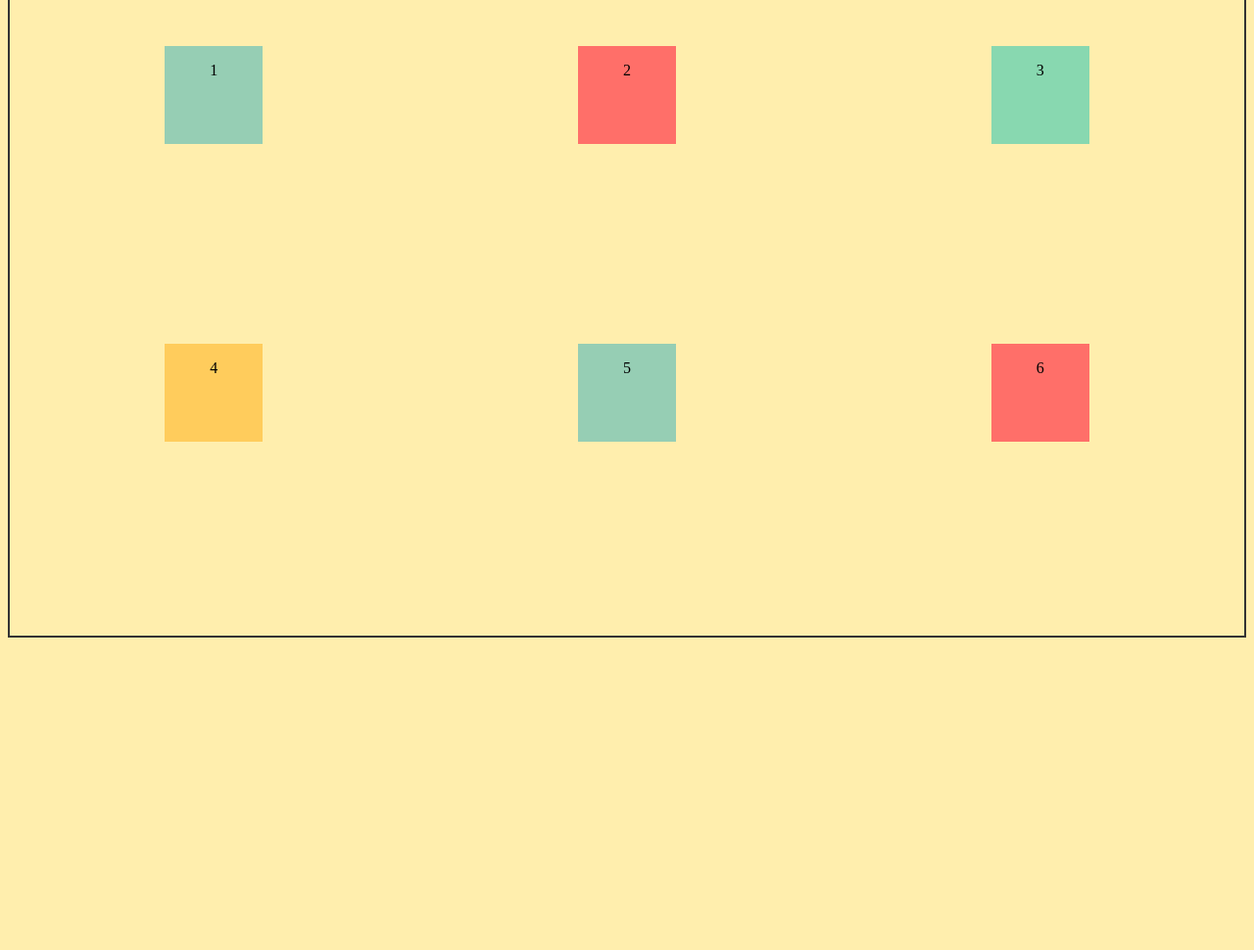
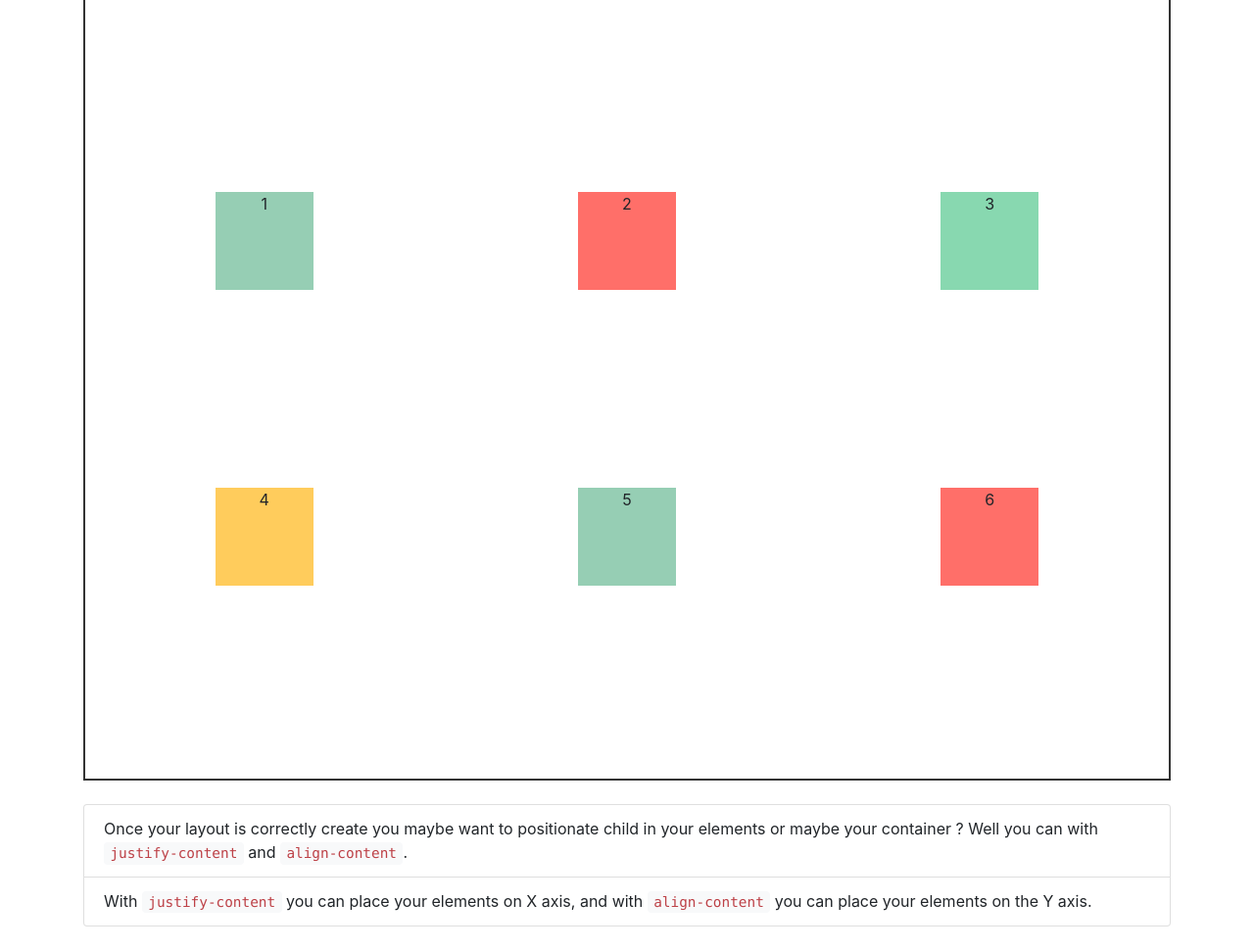
Before and after one commit to luctst/CSS-Grid, a plain HTML site: page Justify-content-and-align-content/index.html in a window 1280 px wide. Shown: the part 161-1131 px from the top of the page at 98% size. Before the commit the page ends 820 px from the top, so only its background shows below. Drawn offline with nearby package versions, Linux system fonts and the light colour scheme.

```diff
--- a/Justify-content-and-align-content/index.html
+++ b/Justify-content-and-align-content/index.html
@@ -3,10 +3,18 @@
   <head>
     <meta charset="utf-8">
     <title>CCS Grid - Justify-content and Align-content</title>
+    <link rel="stylesheet" href="https://maxcdn.bootstrapcdn.com/bootstrap/4.0.0-beta.2/css/bootstrap.min.css">
     <link rel="stylesheet" href="style.css">
   </head>
   <body>
     <div class="container">
+      <div class="row">
+        <div class="col-12">
+          <h1 class="text-center mt-4 mb-4">Place element</h1>
+          <h2 class="mt-4 mb-4">Using justify-content and align-content</h2>
+        </div>
+      </div>
+      <div class="wrapper">
         <div>
           <p>1</p>
         </div>
@@ -26,5 +34,13 @@
           <p>6</p>
         </div>
       </div>
+      <ol class="list-group mt-4 mb-4">
+        <li class="list-group-item">Once your layout is correctly create you maybe want to positionate child
+        in your elements or maybe your container ? Well you can with <code>justify-content</code> and
+        <code>align-content</code>.</li>
+        <li class="list-group-item">With <code>justify-content</code> you can place your elements on X axis,
+        and with <code>align-content</code> you can place your elements on the Y axis.</li>
+      </ol>
+    </div>
   </body>
 </html>
--- a/Justify-content-and-align-content/style.css
+++ b/Justify-content-and-align-content/style.css
@@ -1,22 +1,19 @@
-  html,body {
-    background: #ffeead;
-  }
-  div.container > div > p {
+div.wrapper > div > p {
     text-align: center;
   }
-  div.container > div:nth-child(1n) {
+div.wrapper > div:nth-child(1n) {
     background: #96ceb4;
   }
-  div.container > div:nth-child(3n) {
+div.wrapper > div:nth-child(3n) {
     background: #88d8b0;
   }
-  div.container > div:nth-child(2n) {
+div.wrapper > div:nth-child(2n) {
     background: #ff6f69;
   }
-  div.container > div:nth-child(4n) {
+div.wrapper > div:nth-child(4n) {
     background: #ffcc5c;
   }
-  div.container {
+div.wrapper {
     border: 2px solid #333;
     display: grid;
     min-height: 100vh;
```
Lines whose indentation alone changed are shown as unchanged.
